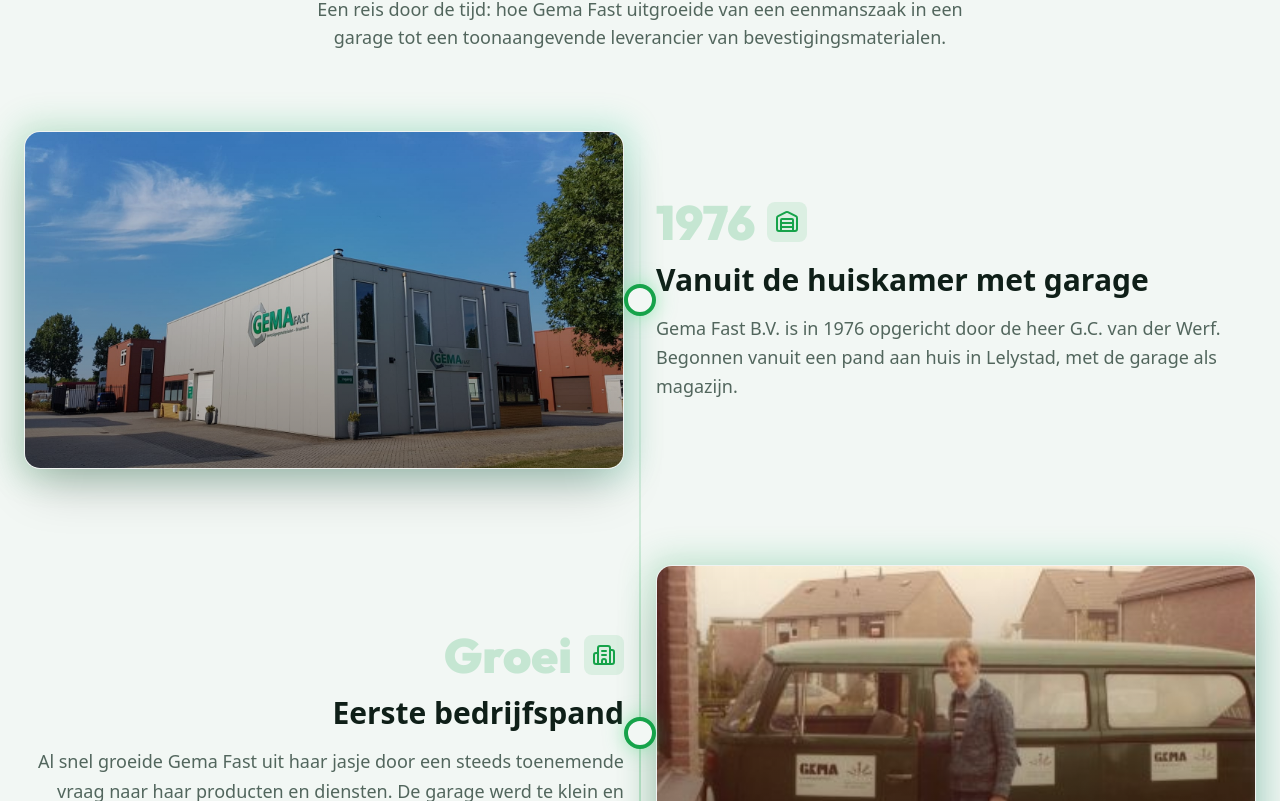
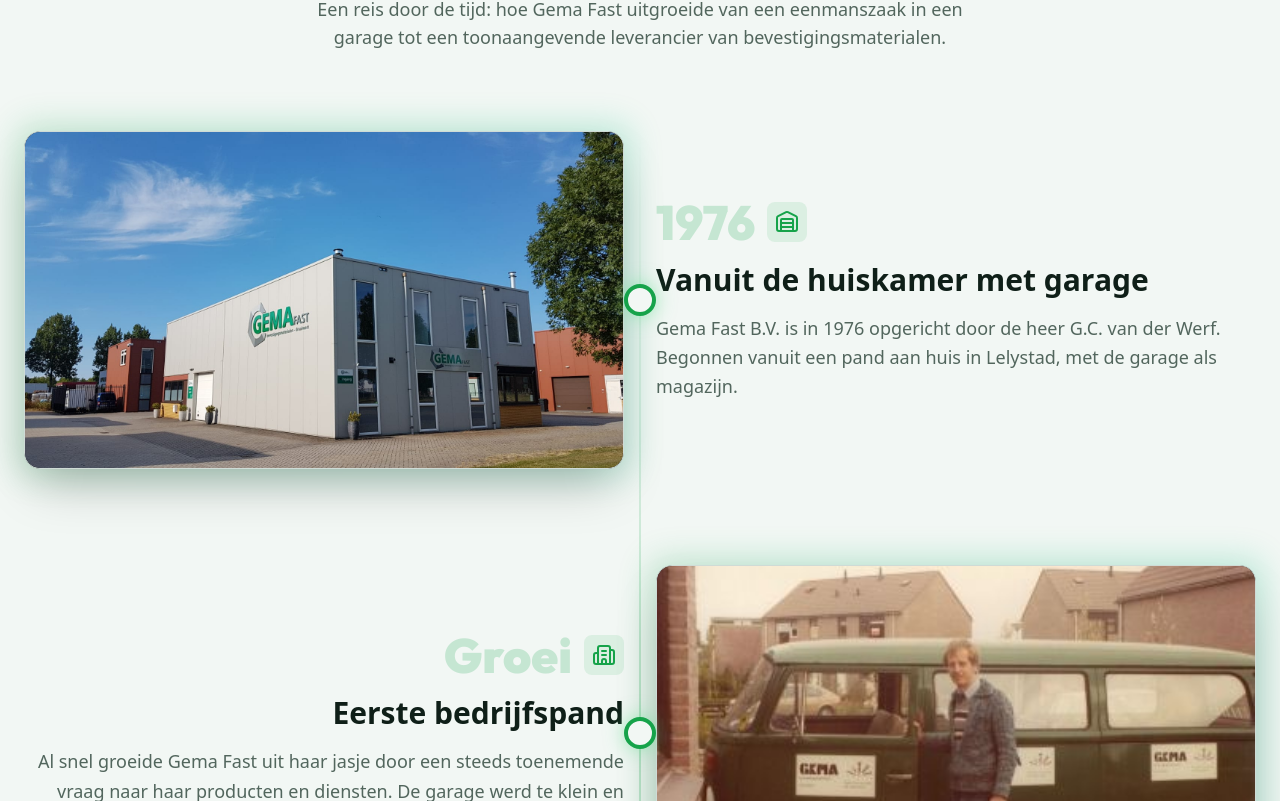
Before and after one commit to leloliseka/gema-nl, a Next.js app: page /bedrijfshistorie in a window 1280 px wide. Shown: the part 379-1180 px from the top of the page. Built offline with nearby package versions, Linux system fonts and the light colour scheme.

Commit message:
fix: remove overflow-hidden from bedrijfshistorie and suppress hydration warning

```diff
--- a/app/bedrijfshistorie/page.tsx
+++ b/app/bedrijfshistorie/page.tsx
@@ -28,11 +28,14 @@ const history = [
     },
 ];
 
+
 export default function BedrijfshistoriePage() {
     return (
-        <main className="min-h-screen bg-background text-foreground overflow-hidden pt-24 pb-20">
+        <main className="min-h-screen bg-background text-foreground pt-24 pb-20 relative">
+
+
             {/* Hero Section */}
-            <section className="relative py-20 px-4 md:px-6">
+            <section className="relative py-20 px-4 md:px-6 z-10">
                 <div className="container mx-auto max-w-4xl text-center">
                     <motion.div
                         initial={{ opacity: 0, y: 20 }}
@@ -62,7 +65,7 @@ export default function BedrijfshistoriePage() {
             </section>
 
             {/* Timeline Section */}
-            <section className="container mx-auto px-4 md:px-6 relative">
+            <section className="container mx-auto px-4 md:px-6 relative z-10">
                 {/* Vertical Line */}
                 <div className="absolute left-4 md:left-1/2 top-0 bottom-0 w-px bg-gradient-to-b from-accent/0 via-accent/50 to-accent/0 transform -translate-x-1/2 hidden md:block" />
 
@@ -105,16 +108,15 @@ export default function BedrijfshistoriePage() {
                             <div className="flex-1 w-full md:w-1/2">
                                 <div className="relative group">
                                     <div className="absolute -inset-2 bg-gradient-to-r from-accent to-emerald-500 rounded-2xl opacity-20 blur-lg group-hover:opacity-40 transition-opacity duration-500" />
-                                    <div className="relative rounded-2xl overflow-hidden border border-white/10 bg-muted aspect-video shadow-2xl">
+                                    <div className="relative rounded-2xl overflow-hidden border border-border dark:border-white/10 aspect-video shadow-2xl bg-zinc-900">
                                         <Image
                                             src={item.image}
                                             alt={item.title}
                                             fill
                                             className="object-cover transform group-hover:scale-105 transition-transform duration-700"
                                             sizes="(max-width: 768px) 100vw, 50vw"
+                                            priority={true}
                                         />
-                                        {/* Overlay Gradient */}
-                                        <div className="absolute inset-0 bg-gradient-to-t from-black/60 to-transparent opacity-60" />
                                     </div>
                                 </div>
                             </div>
--- a/app/layout.tsx
+++ b/app/layout.tsx
@@ -28,7 +28,7 @@ export default function RootLayout({
   children: React.ReactNode;
 }>) {
   return (
-    <html lang="nl">
+    <html lang="nl" suppressHydrationWarning>
       <body
         className={`${inter.variable} ${outfit.variable} antialiased bg-background text-foreground flex flex-col min-h-screen`}
       >
```
